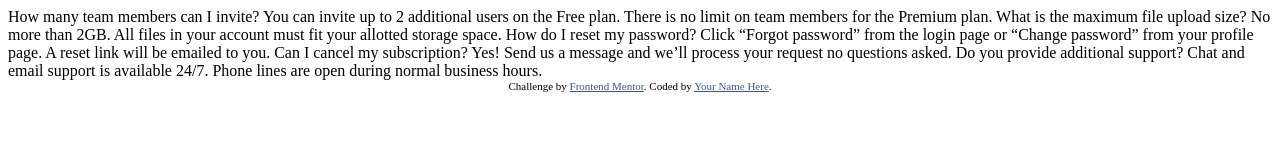
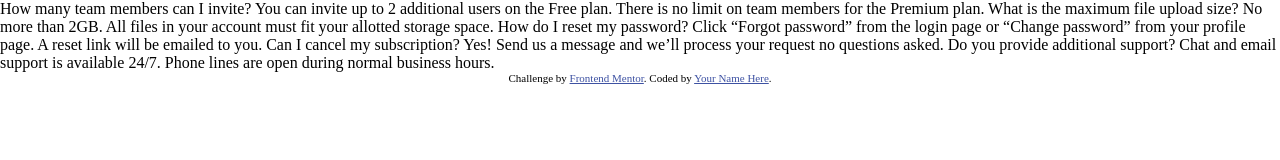
Before and after one commit to robinwatts96/faq-accordion-card, a plain HTML site: page index.html in a window 1280 px wide. Drawn offline with Linux system fonts and the light colour scheme.

Commit message:
Stylesheet added

```diff
--- a/index.html
+++ b/index.html
@@ -5,6 +5,7 @@
   <meta name="viewport" content="width=device-width, initial-scale=1.0"> <!-- displays site properly based on user's device -->
 
   <link rel="icon" type="image/png" sizes="32x32" href="./images/favicon-32x32.png">
+  <link rel="stylesheet" href="styles.css">
 
   <title>Frontend Mentor | FAQ Accordion Card</title>
 
--- /dev/null
+++ b/styles.css
@@ -0,0 +1,3 @@
+body {
+    margin: 0;
+}
```
